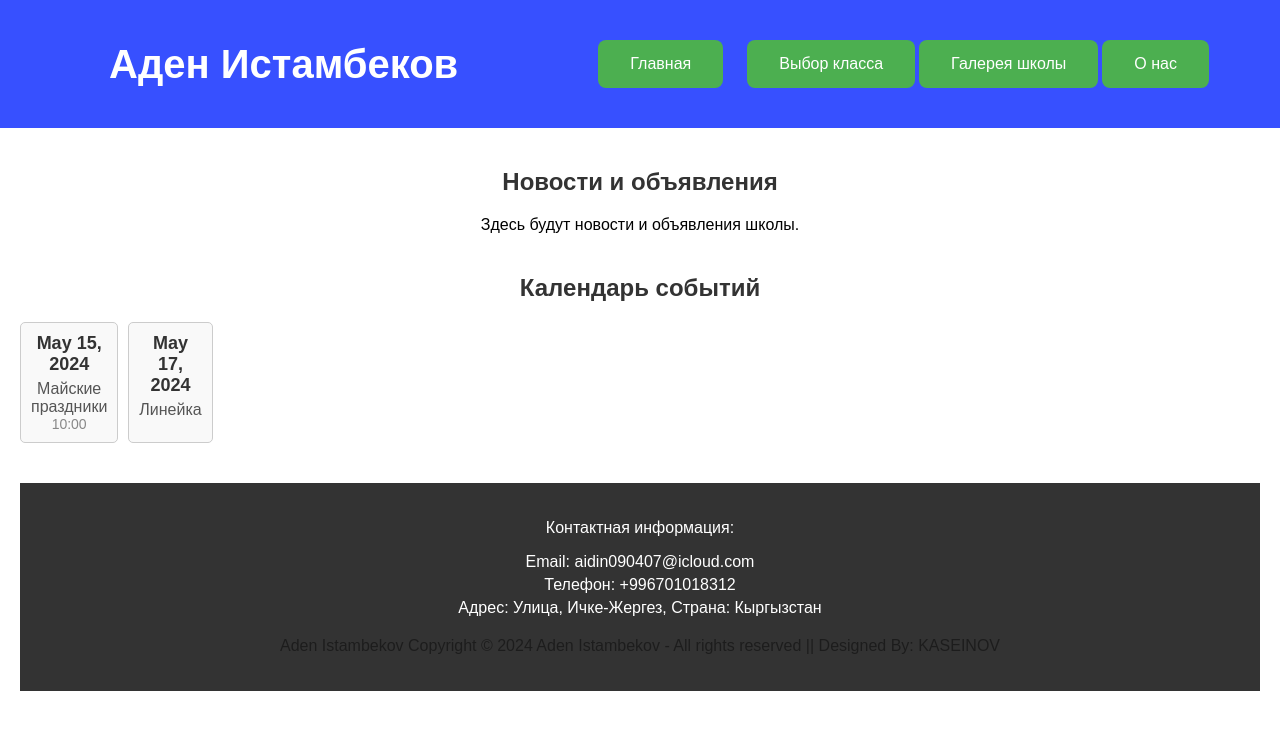
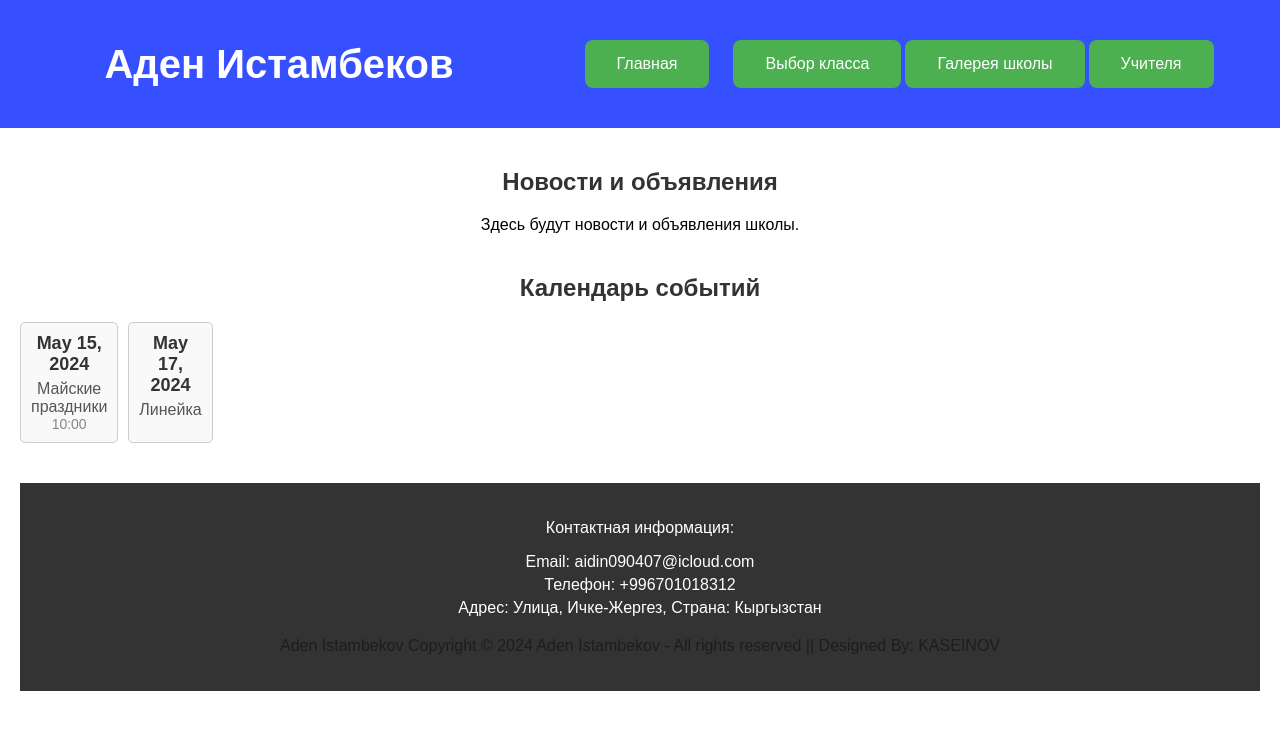
Before and after one commit to AydinKaseyinoff/school-website, a React (Create React App) app: page / in a window 1280 px wide. Shown: the top 730 px of the page. Built offline with nearby package versions, Linux system fonts and the light colour scheme.

Commit message:
chnage navigation

```diff
--- a/src/components/Navigation.js
+++ b/src/components/Navigation.js
@@ -25,8 +25,8 @@ const Navigation = () => {
           </NavLink>
         </li>
         <li>
-          <NavLink to="/map" className="set_class" activeClassName="active">
-            О нас
+          <NavLink to="/teacher" className="set_class" activeClassName="active">
+            Учителя
           </NavLink>
         </li>
       </ul>
```
